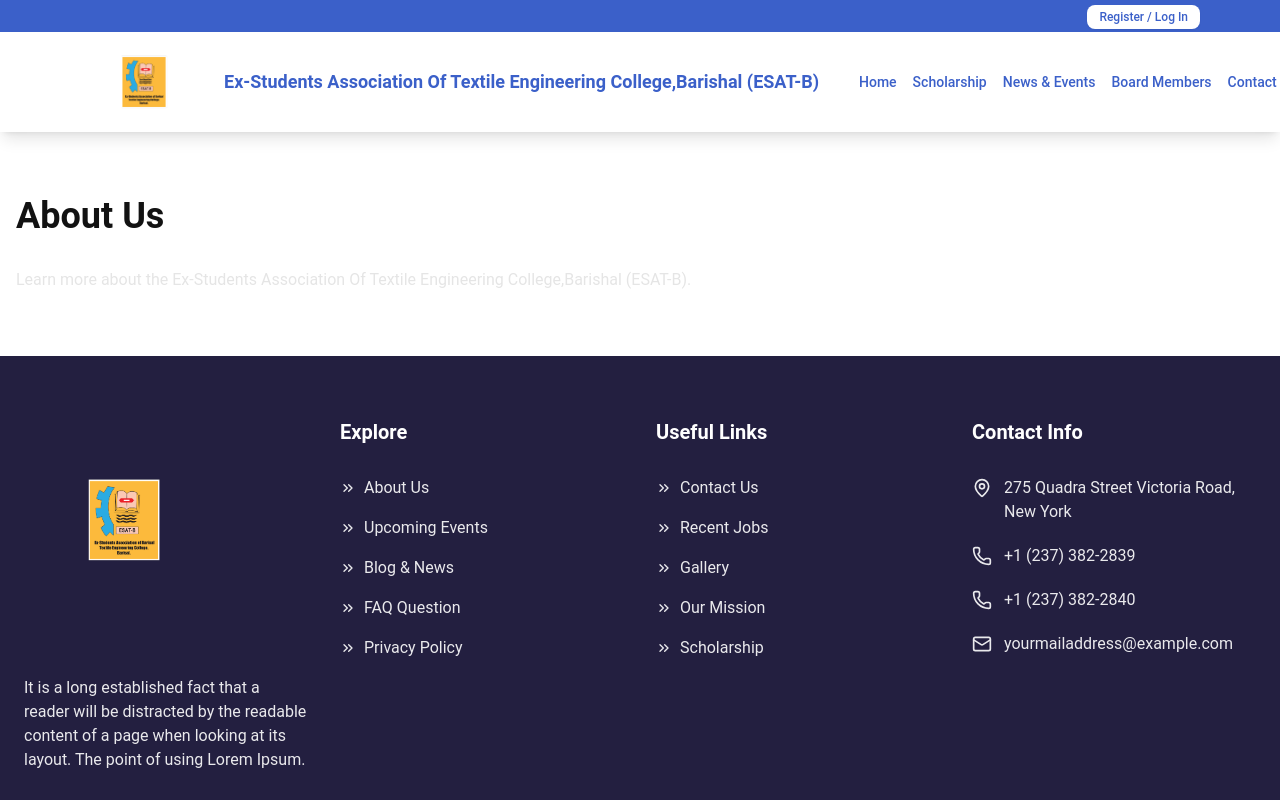
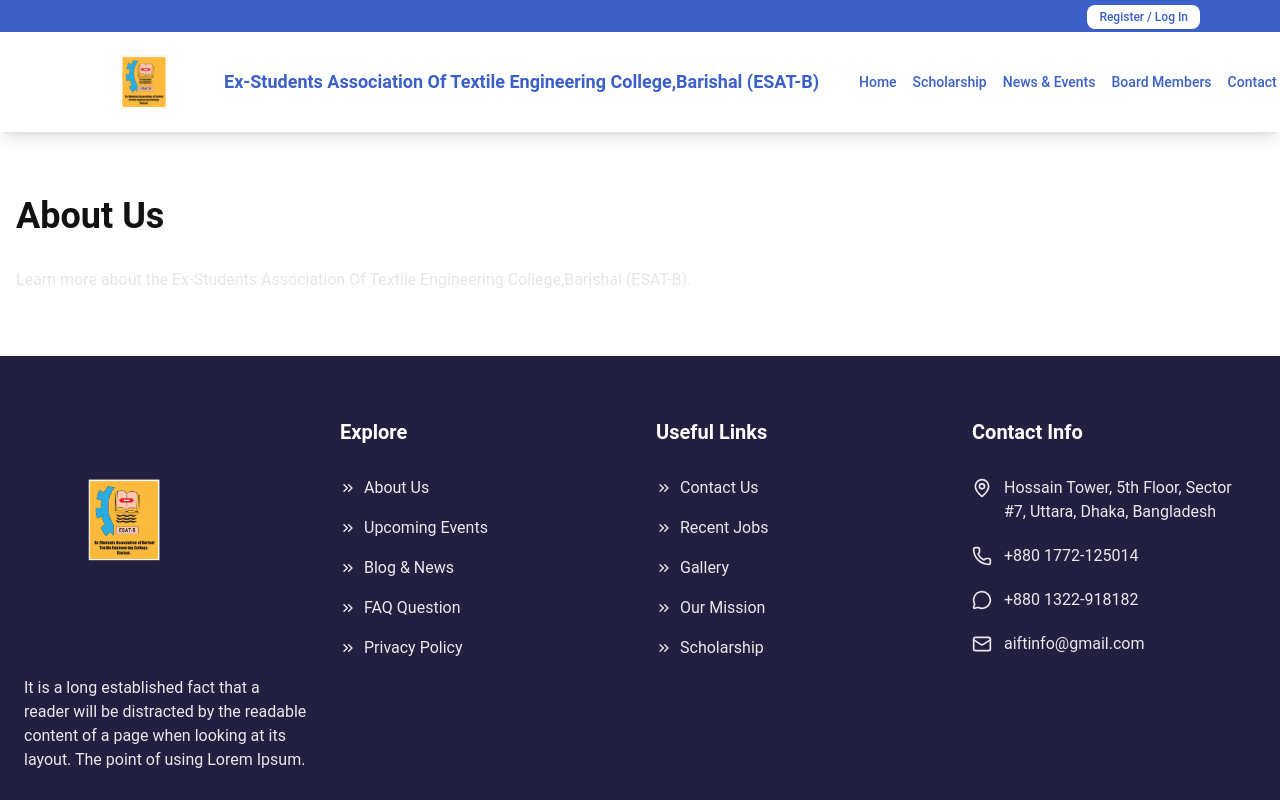
Before and after one commit to mamunurrashid420/e3-alumni-frontend, a React (Vite) app: page /about in a window 1280 px wide. Shown: the top 800 px of the page. Built offline with nearby package versions, Linux system fonts and the light colour scheme.

Commit message:
hero banner

```diff
--- a/src/components/Footer.tsx
+++ b/src/components/Footer.tsx
@@ -1,5 +1,5 @@
 import { Link } from '@tanstack/react-router'
-import { Facebook, Linkedin, Youtube, Twitter, MapPin, Phone, Mail, ChevronsRight } from 'lucide-react'
+import { Facebook, Linkedin, Youtube, Twitter, MapPin, Phone, Mail, ChevronsRight, MessageCircle } from 'lucide-react'
 import logo from '@/assets/static/logo.png'
 
 export function Footer() {
@@ -118,19 +118,19 @@
           <ul className="list-none p-0 m-0 flex flex-col gap-5 max-md:gap-4 max-[640px]:gap-4">
             <li className="flex items-start gap-3 font-['Roboto'] font-normal text-base leading-6 text-white opacity-90 max-[1024px]:text-sm max-[640px]:text-xs">
               <MapPin className="w-5 h-5 text-white shrink-0 mt-0.5 max-[640px]:w-3.5 max-[640px]:h-3.5" />
-              <span className="flex-1">275 Quadra Street Victoria Road, New York</span>
+              <span className="flex-1">Hossain Tower, 5th Floor, Sector #7, Uttara, Dhaka, Bangladesh</span>
             </li>
             <li className="flex items-start gap-3 font-['Roboto'] font-normal text-base leading-6 text-white opacity-90 max-[1024px]:text-sm max-[640px]:text-xs">
               <Phone className="w-5 h-5 text-white shrink-0 mt-0.5 max-[640px]:w-3.5 max-[640px]:h-3.5" />
-              <span className="flex-1">+1 (237) 382-2839</span>
+              <span className="flex-1">+880 1772-125014</span>
             </li>
             <li className="flex items-start gap-3 font-['Roboto'] font-normal text-base leading-6 text-white opacity-90 max-[1024px]:text-sm max-[640px]:text-xs">
-              <Phone className="w-5 h-5 text-white shrink-0 mt-0.5 max-[640px]:w-3.5 max-[640px]:h-3.5" />
-              <span className="flex-1">+1 (237) 382-2840</span>
+              <MessageCircle className="w-5 h-5 text-white shrink-0 mt-0.5 max-[640px]:w-3.5 max-[640px]:h-3.5" />
+              <span className="flex-1">+880 1322-918182</span>
             </li>
             <li className="flex items-start gap-3 font-['Roboto'] font-normal text-base leading-6 text-white opacity-90 max-[1024px]:text-sm max-[640px]:text-xs">
               <Mail className="w-5 h-5 text-white shrink-0 mt-0.5 max-[640px]:w-3.5 max-[640px]:h-3.5" />
-              <span className="flex-1">yourmailaddress@example.com</span>
+              <span className="flex-1">aiftinfo@gmail.com</span>
             </li>
           </ul>
         </div>
--- a/src/components/ui/homepage/HeroSection.tsx
+++ b/src/components/ui/homepage/HeroSection.tsx
@@ -1,5 +1,6 @@
 import { Linkedin, Youtube, Twitter, Facebook } from 'lucide-react'
 import { Button } from '@/components/ui/button'
+import heroBanner from '@/assets/static/hero_banner.png'
 
 export function HeroSection() {
   return (
@@ -14,7 +15,7 @@
         <div
           className="w-full h-full bg-cover bg-center"
           style={{
-            backgroundImage: 'url(https://images.unsplash.com/photo-1562774053-701939374585?w=1920&q=80)',
+            backgroundImage: `url(${heroBanner})`,
           }}
         />
         <div className="absolute inset-0 bg-black/60" />
```
Also changed, not shown: src/assets/static/hero_banner.png (added).
